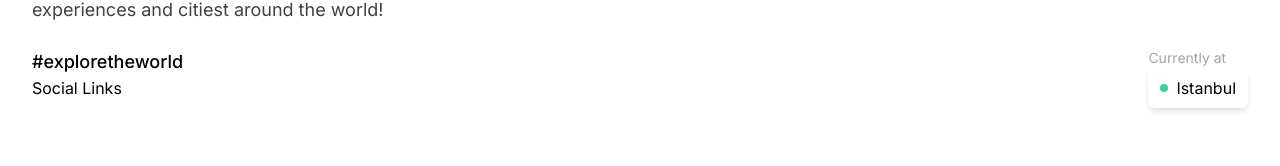
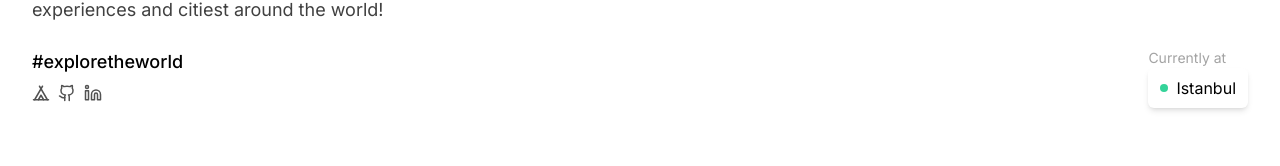
Before and after one commit to cagkancaglar/multilangual-blog, a Next.js app: page / in a window 1280 px wide. Shown: the part 242-408 px from the top of the page. Built offline with nearby package versions, Linux system fonts and the light colour scheme.

Commit message:
Add: Social links

```diff
--- a/app/components/Footer.tsx
+++ b/app/components/Footer.tsx
@@ -1,6 +1,7 @@
 import siteConfig from "@/config/site";
 import PaddingContainer from "./PaddingContainer";
 import Link from "next/link";
+import SocialLinks from "./SocialLinks";
 
 const Footer = () => {
   return (
@@ -16,7 +17,20 @@ const Footer = () => {
         <div className="flex justify-between gap-4 mt-6 flex-wrap">
           <div>
             <div className="text-lg font-medium">#exploretheworld</div>
-            <div>Social Links</div>
+            <div className="flex items-center gap-x-2 mt-2 text-neutral-600">
+              <SocialLinks
+                platform="website"
+                link={siteConfig.socialLinks.website}
+              />
+              <SocialLinks
+                platform="github"
+                link={siteConfig.socialLinks.github}
+              />
+              <SocialLinks
+                platform="linkedin"
+                link={siteConfig.socialLinks.linkedin}
+              />
+            </div>
           </div>
           <div>
             <div className="text-sm text-neutral-400">Currently at</div>
--- /dev/null
+++ b/app/components/SocialLinks.tsx
@@ -0,0 +1,31 @@
+import { Github, Linkedin, Tent } from "lucide-react";
+import Link from "next/link";
+
+const SocialLinks = ({
+  platform,
+  link,
+}: {
+  platform: string;
+  link: string;
+}) => {
+  const getIcon = (platform: string) => {
+    switch (platform) {
+      case "website":
+        return <Tent size={18} />;
+      case "github":
+        return <Github size={18} />;
+      case "linkedin":
+        return <Linkedin size={18} />;
+      default:
+        null;
+    }
+  };
+
+  return (
+    <Link href={link} target="_blank">
+      {getIcon(platform)}
+    </Link>
+  );
+};
+
+export default SocialLinks;
--- a/config/site.ts
+++ b/config/site.ts
@@ -3,8 +3,8 @@ export interface SiteConfig {
   description: string;
   currentlyAt: string;
   socialLinks: {
+    website: string;
     github: string;
-    website: string;
     linkedin: string;
   };
 }
@@ -15,9 +15,9 @@ const siteConfig: SiteConfig = {
     "A minimal and lovely travel blog which shares experiences and citiest around the world!",
   currentlyAt: "Istanbul",
   socialLinks: {
+    website: "//cagkancaglar.com",
     github: "//github.com/cagkancaglar",
-    website: "//cagkancaglar.com",
-    linkedin: "//linkedin.com/cagkancaglar",
+    linkedin: "//linkedin.com/in/çağkan-çağlar-80375617b",
   },
 };
 
```
Also changed, not shown: package.json (+6 -5 lines), 1 other file (tests, documents, lock files or other folders).
